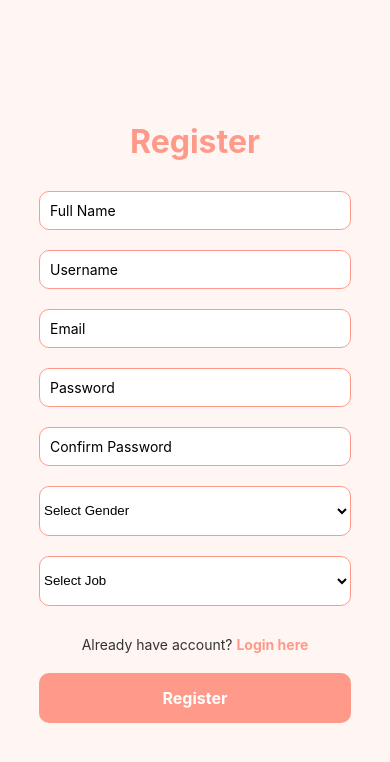
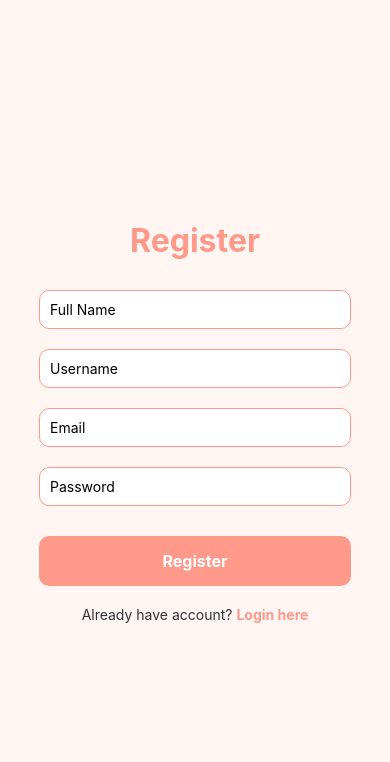
Before and after one commit to Hacktiv8-Karsaku/Client, a React Native app: screen /Register in a window 390 px wide. Both pictures are taken after a click on the element "Register here". Shown: the top 762 px of the page. Built offline with nearby package versions, Linux system fonts and the light colour scheme.

Commit message:
feat: wiring login & register

```diff
--- a/Screens/Login.jsx
+++ b/Screens/Login.jsx
@@ -75,10 +75,10 @@ export default function Login() {
             <Text style={styles.buttonText}>Login</Text>
           </TouchableOpacity>
         ) : (
-          <ActivityIndicator size="large" color="#1877F2" />
+          <ActivityIndicator size="large" color="#ff9a8a" />
         )}
         <Text style={styles.registerPrompt}>
-          Don't have any account?
+          Don't have any account?{" "}
           <Text
             style={styles.registerLink}
             onPress={() => navigation.navigate("Register")}
--- a/Screens/Register.jsx
+++ b/Screens/Register.jsx
@@ -1,56 +1,103 @@
-import React from "react";
 import {
   StyleSheet,
   View,
   Text,
   TextInput,
   TouchableOpacity,
+  ActivityIndicator,
+  Alert,
 } from "react-native";
-import { Picker } from "@react-native-picker/picker";
+import { gql, useMutation } from "@apollo/client";
+import { useState } from "react";
+import { useNavigation } from "@react-navigation/native";
 
-const RegisterPage = ({ navigation }) => {
-  const [gender, setGender] = React.useState("");
-  const [job, setJob] = React.useState("");
+const REGISTER = gql`
+  mutation Mutation(
+    $name: String
+    $username: String
+    $email: String
+    $password: String
+  ) {
+    createUser(
+      name: $name
+      username: $username
+      email: $email
+      password: $password
+    ) {
+      _id
+      name
+      username
+      email
+      password
+    }
+  }
+`;
+
+export default function Register() {
+  const [register, { loading }] = useMutation(REGISTER);
+  const [name, setName] = useState("");
+  const [username, setUsername] = useState("");
+  const [email, setEmail] = useState("");
+  const [password, setPassword] = useState("");
+  const navigation = useNavigation();
+
+  const handleRegister = async () => {
+    try {
+      const result = await register({
+        variables: {
+          name: name,
+          username: username,
+          email: email,
+          password: password,
+        },
+      });
+      navigation.navigate("Login");
+    } catch (error) {
+      console.log(error);
+      Alert.alert("Registration Error", error.message);
+    } finally {
+      Keyboard.dismiss();
+    }
+  };
 
   return (
     <View style={styles.container}>
       <Text style={styles.title}>Register</Text>
-      <TextInput style={styles.input} placeholder="Full Name" />
-      <TextInput style={styles.input} placeholder="Username" />
       <TextInput
+        onChangeText={setName}
+        value={name}
+        placeholder="Full Name"
         style={styles.input}
+      />
+      <TextInput
+        onChangeText={setUsername}
+        value={username}
+        placeholder="Username"
+        style={styles.input}
+      />
+      <TextInput
+        onChangeText={setEmail}
+        value={email}
         placeholder="Email"
+        style={styles.input}
         keyboardType="email-address"
       />
       <TextInput
+        onChangeText={setPassword}
+        value={password}
+        placeholder="Password"
         style={styles.input}
-        placeholder="Password"
         secureTextEntry={true}
       />
-      <TextInput
-        style={styles.input}
-        placeholder="Confirm Password"
-        secureTextEntry={true}
-      />
-      <Picker
-        selectedValue={gender}
-        style={styles.picker}
-        onValueChange={(itemValue) => setGender(itemValue)}
-      >
-        <Picker.Item label="Select Gender" value="" />
-        <Picker.Item label="Male" value="male" />
-        <Picker.Item label="Female" value="female" />
-      </Picker>
-      <Picker
-        selectedValue={job}
-        style={styles.picker}
-        onValueChange={(itemValue) => setJob(itemValue)}
-      >
-        <Picker.Item label="Select Job" value="" />
-        <Picker.Item label="Developer" value="developer" />
-        <Picker.Item label="Designer" value="designer" />
-        <Picker.Item label="Other" value="other" />
-      </Picker>
+
+      {!loading ? (
+        <TouchableOpacity style={styles.button} onPress={handleRegister}>
+          <Text style={styles.buttonText}>Register</Text>
+        </TouchableOpacity>
+      ) : (
+        <ActivityIndicator size="large" color="#ff9a8a" />
+      )}
+
       <Text style={styles.loginPrompt}>
         Already have account?{" "}
         <Text
@@ -60,12 +107,9 @@ const RegisterPage = ({ navigation }) => {
           Login here
         </Text>
       </Text>
-      <TouchableOpacity style={styles.button}>
-        <Text style={styles.buttonText}>Register</Text>
-      </TouchableOpacity>
     </View>
   );
-};
+}
 
 const styles = StyleSheet.create({
   container: {
@@ -121,5 +165,3 @@ const styles = StyleSheet.create({
     fontWeight: "bold",
   },
 });
-
-export default RegisterPage;
```
